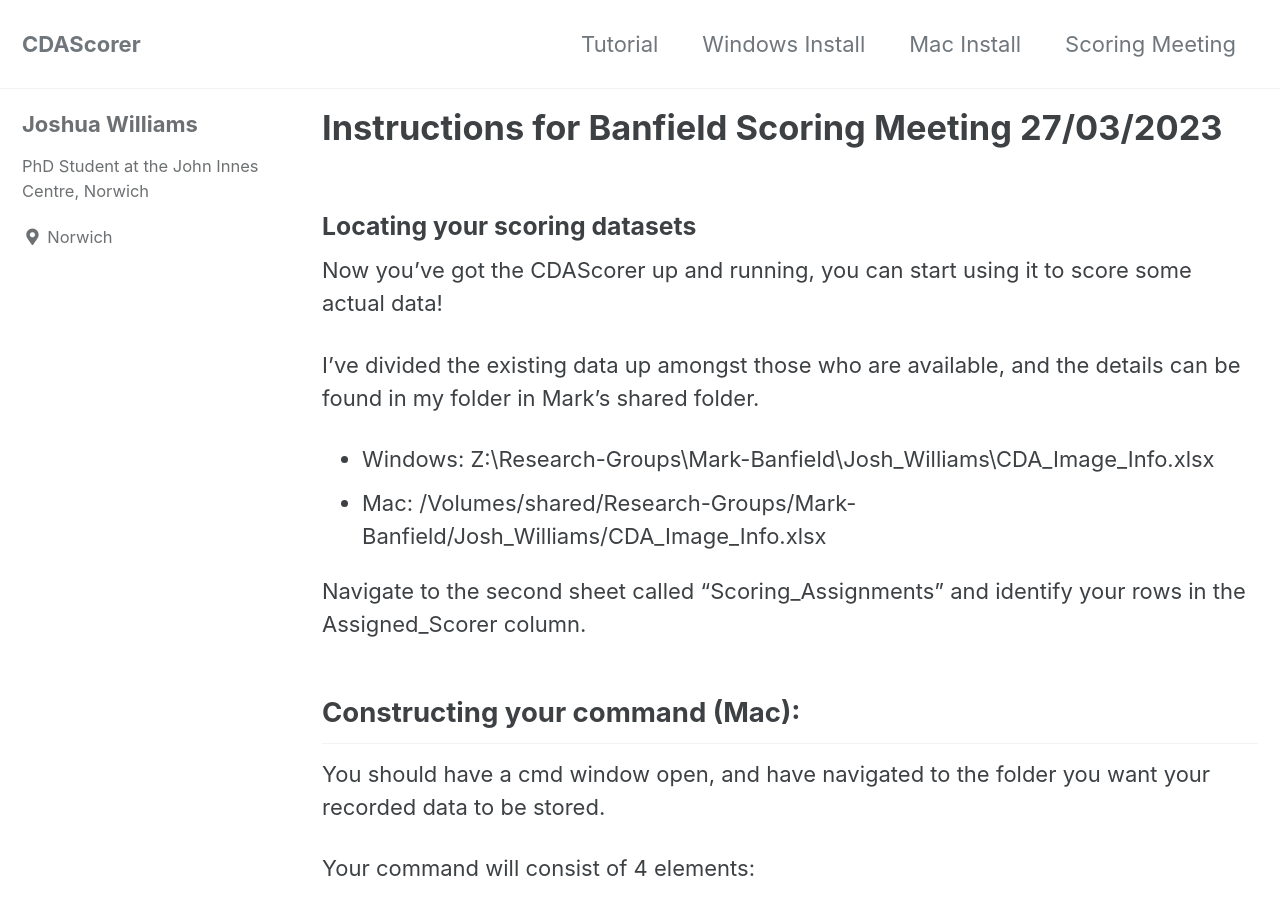
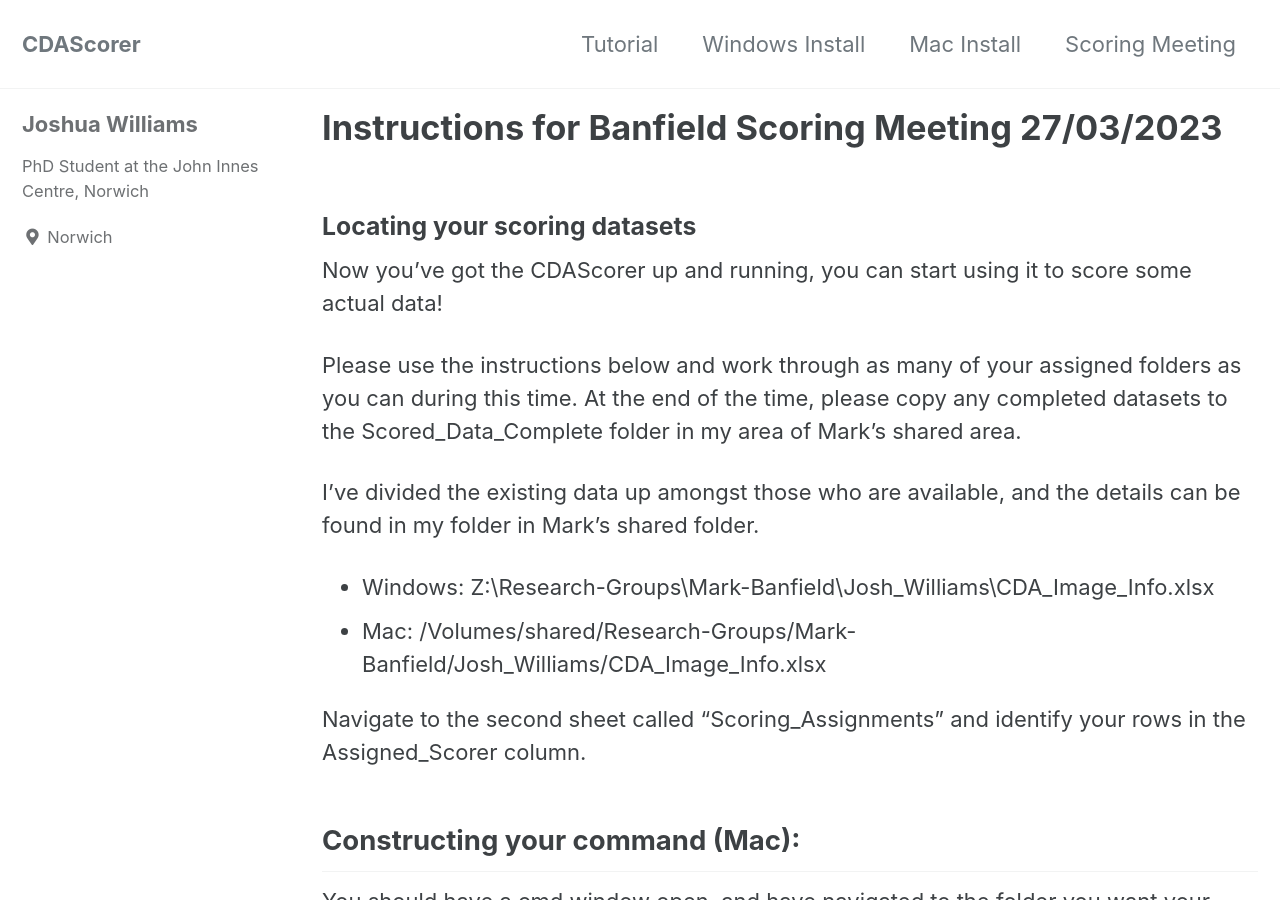
Before and after one commit to joshuandwilliams/CDAScorer, a Jekyll site: the page built from docs/_pages/scoring_meeting.md, in a window 1280 px wide and 900 px high. Built offline with Jekyll 4.4.1, drawn with Linux system fonts in a browser that asks for light colours; cached includes are drawn as plain includes.

Commit message:
Update scoring_meeting.md

```diff
--- a/docs/_pages/scoring_meeting.md
+++ b/docs/_pages/scoring_meeting.md
@@ -7,6 +7,8 @@ classes: wide
 ### Locating your scoring datasets
 
 Now you've got the CDAScorer up and running, you can start using it to score some actual data!
+
+Please use the instructions below and work through as many of your assigned folders as you can during this time. At the end of the time, please copy any completed datasets to the Scored_Data_Complete folder in my area of Mark's shared area.
 
 I've divided the existing data up amongst those who are available, and the details can be found in my folder in Mark's shared folder.
 - Windows: Z:\Research-Groups\Mark-Banfield\Josh_Williams\CDA_Image_Info.xlsx
```
